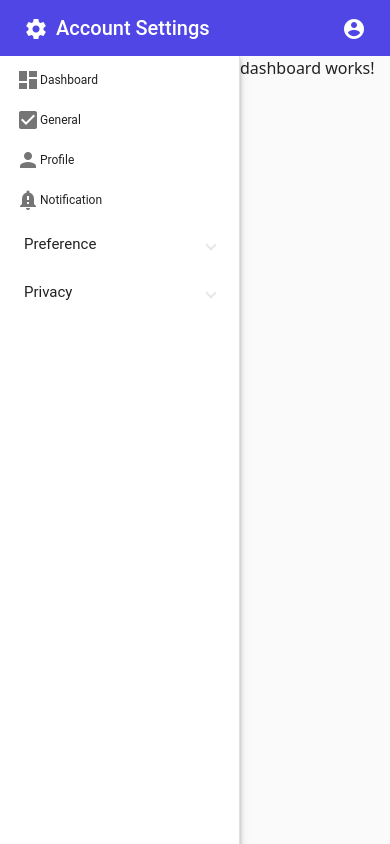
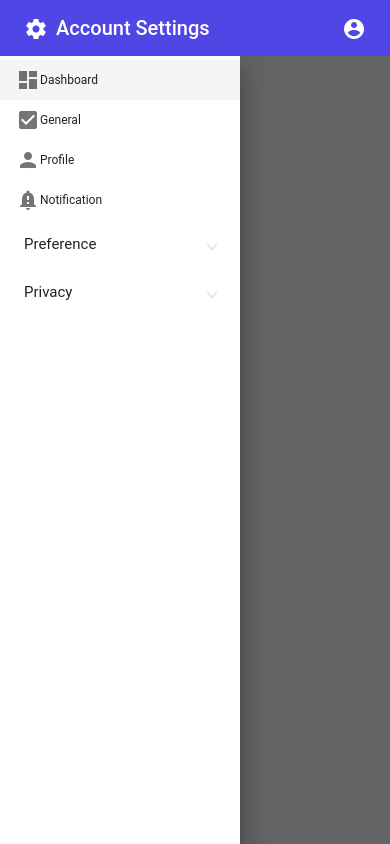
Before and after one commit to Devopsguyindia/MPOSupplier, an Angular app: page /dashboard in a window 390 px wide. Built offline with nearby package versions, Linux system fonts and the light colour scheme.

Commit message:
mobile bresk points

```diff
--- a/src/app/pages/main-layout/main-layout.component.html
+++ b/src/app/pages/main-layout/main-layout.component.html
@@ -1,5 +1,5 @@
 <div class="full-screen-container">
-  <mat-toolbar class="custom-toolbar" >
+  <mat-toolbar class="custom-toolbar">
     <!-- Toolbar content remains the same -->
     <button mat-icon-button matTooltip="Application Menu" (click)="sidenav.toggle()">
       <mat-icon>settings</mat-icon>
@@ -7,7 +7,6 @@
     Account Settings
     <span style="flex: 1 1 auto;"></span>
     <div>
-
       <button mat-icon-button matTooltip="My Account" [matMenuTriggerFor]="accountMenu">
         <mat-icon>account_circle</mat-icon>
       </button>
@@ -28,7 +27,7 @@
 
   <div class="content-container">
     <mat-sidenav-container style="height: 100%;">
-      <mat-sidenav #sidenav mode="side" [class.mat-elevation-z4]="true" style="width: 240px">
+      <mat-sidenav #sidenav [mode]="sidenavMode" [class.mat-elevation-z4]="true" style="width: 240px">
         <mat-nav-list dense>
           <!-- Sidenav content remains the same -->
           <mat-list-item routerLink="#"><mat-icon>dashboard</mat-icon>Dashboard</mat-list-item>
@@ -56,8 +55,7 @@
         </mat-nav-list>
       </mat-sidenav>
       <mat-sidenav-content>
-        <router-outlet>
-        </router-outlet>
+        <router-outlet></router-outlet>
       </mat-sidenav-content>
     </mat-sidenav-container>
   </div>
--- a/src/app/pages/main-layout/main-layout.component.ts
+++ b/src/app/pages/main-layout/main-layout.component.ts
@@ -1,5 +1,6 @@
+import { BreakpointObserver, Breakpoints } from '@angular/cdk/layout';
 import { Component, OnInit, ViewChild } from '@angular/core';
-import { MatSidenav } from '@angular/material/sidenav';
+import { MatDrawerMode, MatSidenav } from '@angular/material/sidenav';
 
 @Component({
   selector: 'app-main-layout',
@@ -9,6 +10,7 @@ import { MatSidenav } from '@angular/material/sidenav';
 export class MainLayoutComponent implements OnInit {
 
   @ViewChild('sidenav') sidenav: MatSidenav;
+  sidenavMode: MatDrawerMode = 'side';
 
   ngAfterViewInit() {
     setTimeout(() => {
@@ -18,9 +20,12 @@ export class MainLayoutComponent implements OnInit {
 
   menuOpen = true;
 
-  constructor() { }
+  constructor(private breakpointObserver: BreakpointObserver) {}
 
   ngOnInit(): void {
+    this.breakpointObserver.observe([Breakpoints.Handset]).subscribe(result => {
+      this.sidenavMode = result.matches ? 'over' : 'side';
+    });
   }
 
   toggleMenu() {
```
Lines whose indentation alone changed are shown as unchanged.
